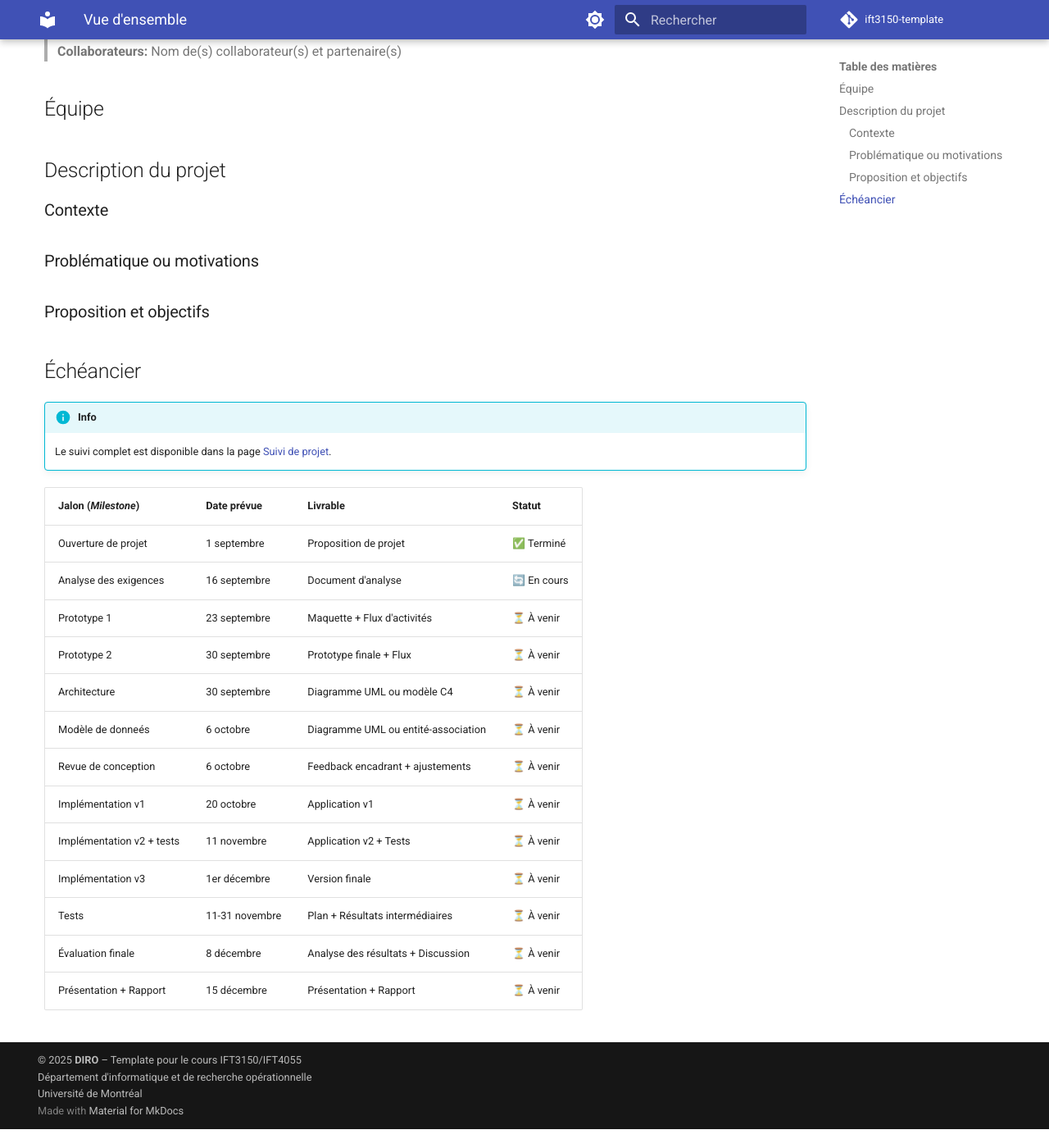
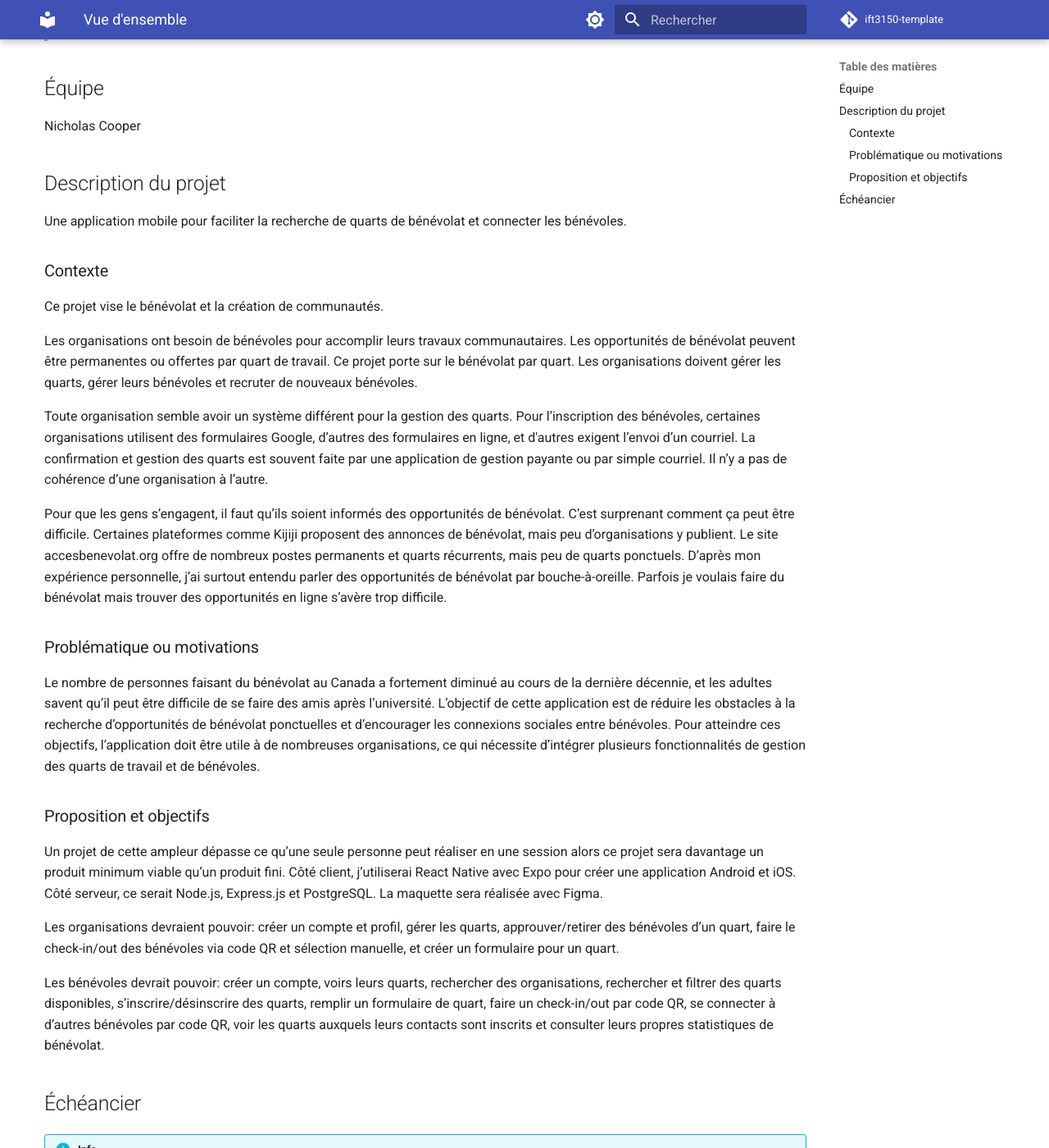
Before and after one commit to NICooper/volunteer-app, an MkDocs documentation site: the page built from docs/index.md, in a window 1280 px wide and 1400 px high, scrolled down 229 px. Shown: the whole window at 82% size. Built offline with MkDocs 1.6.1 and Material for MkDocs 9.7.7, drawn with Linux system fonts in a browser that asks for light colours; comment, search, counter and statistics services are not loaded; before the commit the page ends 1606 px from its top, so only the background shows below that; some of the changed text lies outside the part shown.

Commit message:
Update project description and timeline in index.md

```diff
--- a/docs/index.md
+++ b/docs/index.md
@@ -1,18 +1,32 @@
-# Nom du projet
+# App Communautaire
 
-> **Thèmes**: Science de données, Génie logiciel
-> **Superviseur**: Nom du superviseur
-> **Collaborateurs:** Nom de(s) collaborateur(s) et partenaire(s)
+> **Thèmes**: Génie logiciel
+> **Superviseur**: Louis Édouard Lafontant
 
 ## Équipe
+Nicholas Cooper
 
 ## Description du projet
+Une application mobile pour faciliter la recherche de quarts de bénévolat et connecter les bénévoles.
 
 ### Contexte
+Ce projet vise le bénévolat et la création de communautés.
+
+Les organisations ont besoin de bénévoles pour accomplir leurs travaux communautaires. Les opportunités de bénévolat peuvent être permanentes ou offertes par quart de travail. Ce projet porte sur le bénévolat par quart. Les organisations doivent gérer les quarts, gérer leurs bénévoles et recruter de nouveaux bénévoles.
+
+Toute organisation semble avoir un système différent pour la gestion des quarts. Pour l’inscription des bénévoles, certaines organisations utilisent des formulaires Google, d’autres des formulaires en ligne, et d'autres exigent l’envoi d’un courriel. La confirmation et gestion des quarts est souvent faite par une application de gestion payante ou par simple courriel. Il n’y a pas de cohérence d’une organisation à l’autre.
+
+Pour que les gens s’engagent, il faut qu’ils soient informés des opportunités de bénévolat. C’est surprenant comment ça peut être difficile. Certaines plateformes comme Kijiji proposent des annonces de bénévolat, mais peu d’organisations y publient. Le site accesbenevolat.org offre de nombreux postes permanents et quarts récurrents, mais peu de quarts ponctuels. D’après mon expérience personnelle, j’ai surtout entendu parler des opportunités de bénévolat par bouche-à-oreille. Parfois je voulais faire du bénévolat mais trouver des opportunités en ligne s’avère trop difficile.
 
 ### Problématique ou motivations
+Le nombre de personnes faisant du bénévolat au Canada a fortement diminué au cours de la dernière décennie, et les adultes savent qu’il peut être difficile de se faire des amis après l’université. L’objectif de cette application est de réduire les obstacles à la recherche d’opportunités de bénévolat ponctuelles et d’encourager les connexions sociales entre bénévoles. Pour atteindre ces objectifs, l’application doit être utile à de nombreuses organisations, ce qui nécessite d’intégrer plusieurs fonctionnalités de gestion des quarts de travail et de bénévoles.
 
 ### Proposition et objectifs
+Un projet de cette ampleur dépasse ce qu’une seule personne peut réaliser en une session alors ce projet sera davantage un produit minimum viable qu’un produit fini. Côté client, j’utiliserai React Native avec Expo pour créer une application Android et iOS. Côté serveur, ce serait Node.js, Express.js et PostgreSQL. La maquette sera réalisée avec Figma.
+
+Les organisations devraient pouvoir: créer un compte et profil, gérer les quarts, approuver/retirer des bénévoles d’un quart, faire le check-in/out des bénévoles via code QR et sélection manuelle, et créer un formulaire pour un quart.
+
+Les bénévoles devrait pouvoir: créer un compte, voirs leurs quarts, rechercher des organisations, rechercher et filtrer des quarts disponibles, s’inscrire/désinscrire des quarts, remplir un formulaire de quart, faire un check-in/out par code QR, se connecter à d’autres bénévoles par code QR, voir les quarts auxquels leurs contacts sont inscrits et consulter leurs propres statistiques de bénévolat.
 
 
 ## Échéancier
@@ -22,16 +36,15 @@
 
 | Jalon (*Milestone*)            | Date prévue   | Livrable                            | Statut      |
 |--------------------------------|---------------|-------------------------------------|-------------|
-| Ouverture de projet            | 1 septembre   | Proposition de projet               | ✅ Terminé  |
-| Analyse des exigences          | 16 septembre  | Document d'analyse                  | 🔄 En cours |
-| Prototype 1                    | 23 septembre  | Maquette + Flux d'activités         | ⏳ À venir  |
-| Prototype 2                    | 30 septembre  | Prototype finale + Flux             | ⏳ À venir  |
+| Ouverture de projet            | 23 septembre  | Proposition de projet               | ✅ Terminé  |
+| Vérification de nouveauté      | 30 septembre  | Document de services existants      | ✅ Terminé  |
+| Analyse des exigences          | 30 septembre  | Liste des exigences                 | ✅ Terminé  |
 | Architecture                   | 30 septembre  | Diagramme UML ou modèle C4          | ⏳ À venir  |
-| Modèle de donneés              | 6 octobre     | Diagramme UML ou entité-association | ⏳ À venir  |
-| Revue de conception            | 6 octobre     | Feedback encadrant + ajustements    | ⏳ À venir  |
+| Modèle de donneés              | 6 octobre     | Maquette + diagramme de données     | 🔄 En cours |
+| Conception                     | 6 octobre     | Maquette Figma                      | ⏳ À venir  |
 | Implémentation v1              | 20 octobre    | Application v1                      | ⏳ À venir  |
 | Implémentation v2 + tests      | 11 novembre   | Application v2 + Tests              | ⏳ À venir  |
-| Implémentation v3              | 1er décembre  | Version finale                      | ⏳ À venir  |
-| Tests                          | 11-31 novembre| Plan + Résultats intermédiaires     | ⏳ À venir  |
+| Implémentation v3              | 1 décembre    | Version avec toute les fonctionalités| ⏳ À venir  |
+| Création de serveur            | 8 décembre    | Version qui roule dans le nuage     | ⏳ À venir  |
 | Évaluation finale              | 8 décembre    | Analyse des résultats + Discussion  | ⏳ À venir  |
 | Présentation + Rapport         | 15 décembre   | Présentation + Rapport              | ⏳ À venir  |
```
